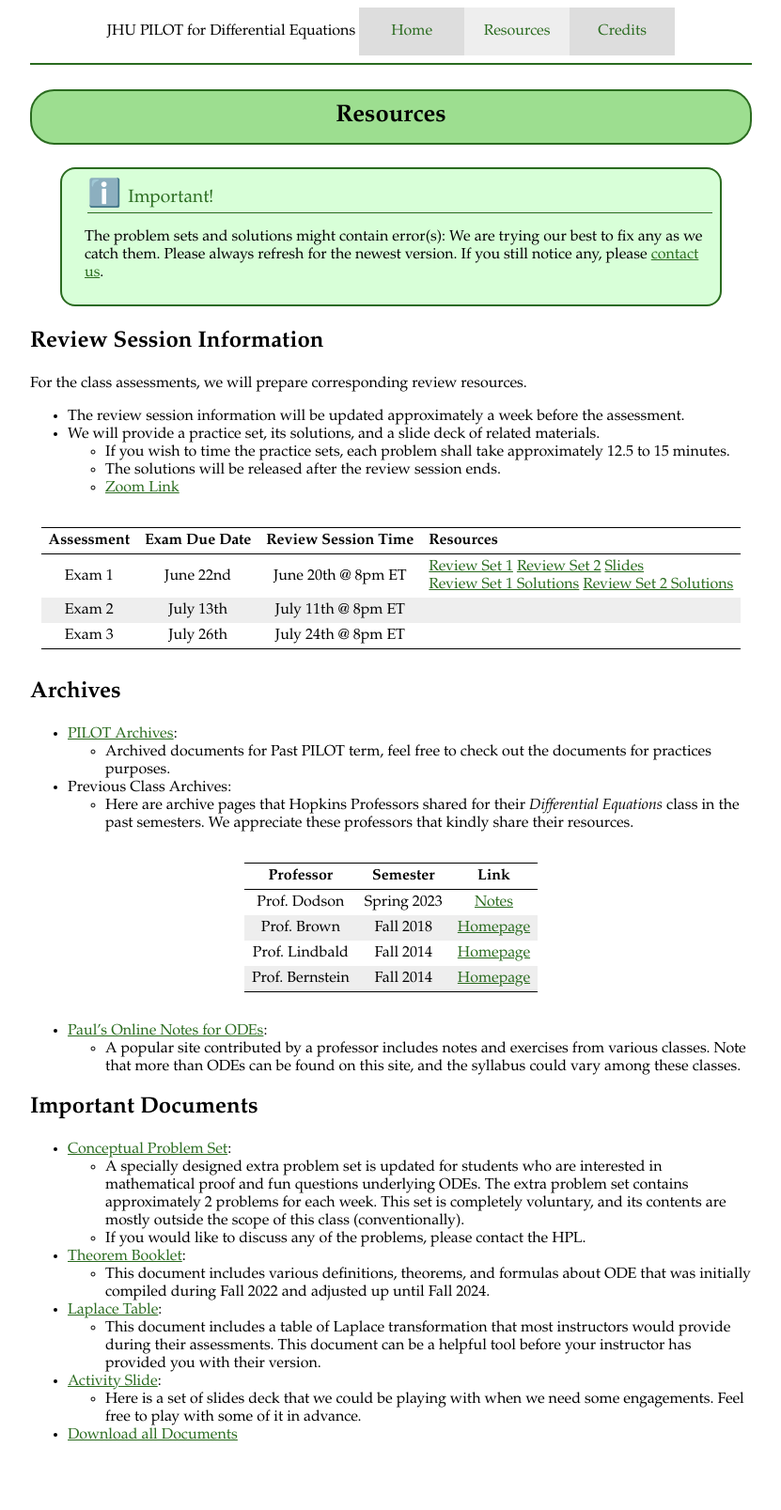
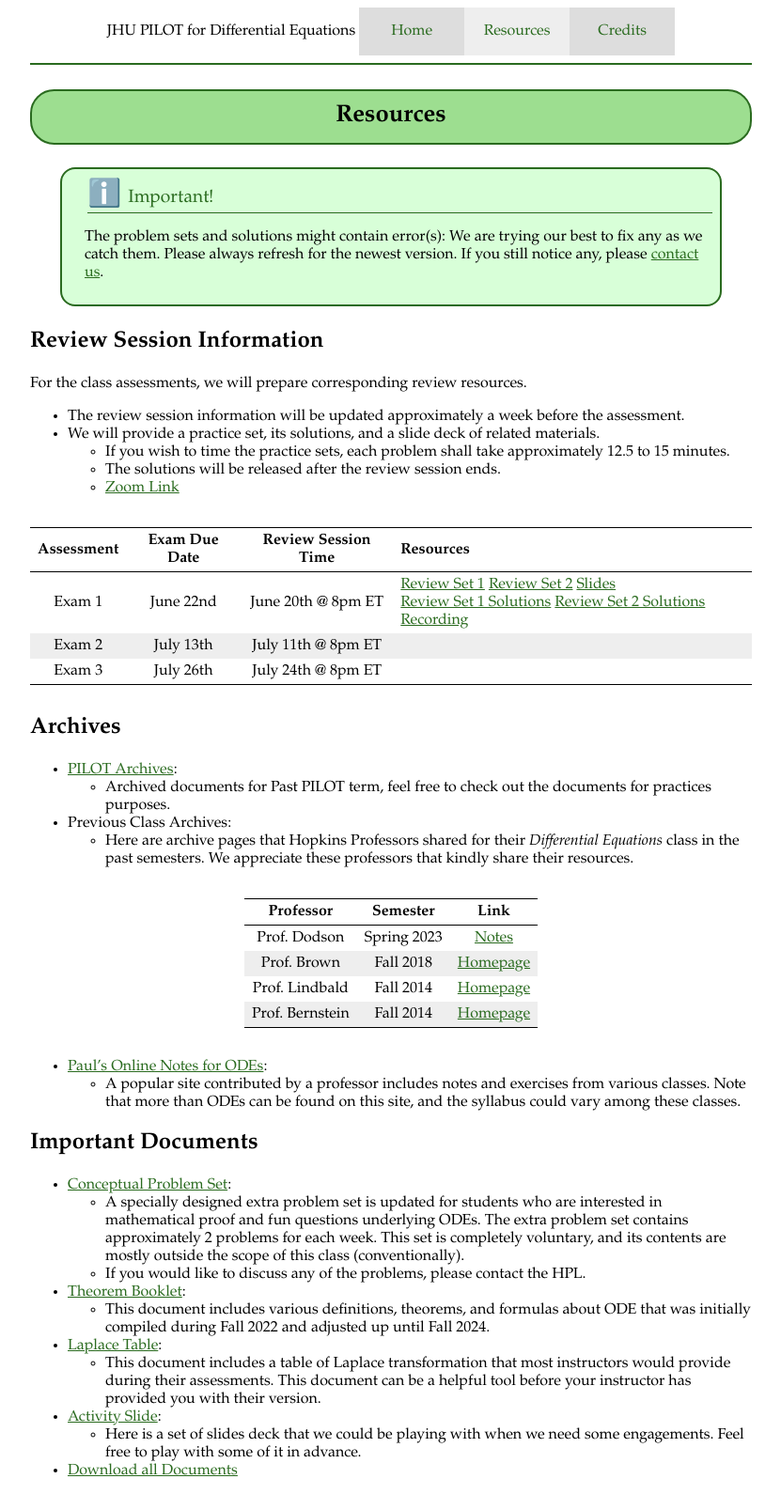
Before and after one commit to JHU-ODE-PILOT/SU25, a Jekyll site: the page built from resources.md, in a window 1280 px wide. Shown: the whole page at 94% size, without its empty margins (224-1055 px from the left). Built offline with Jekyll 4.4.1, drawn with Linux system fonts in a browser that asks for light colours; before the commit the page ends 1569 px from its top, so only the background shows below that.

Commit message:
recording uploaded

```diff
--- a/resources.md
+++ b/resources.md
@@ -22,7 +22,7 @@ For the class assessments, we will prepare corresponding review resources.
 
 | Assessment | Exam Due Date | Review Session Time | Resources |
 |:----------:|:---------:|:-------------------:|:----------|
-| Exam 1 | June 22nd | June 20th @ 8pm ET | [Review Set 1](/PSets/Exam_1-PS1.pdf) [Review Set 2](/PSets/Exam_1-PS2.pdf) [Slides](/PSets/Exam_1-Slides.pdf) <br> [Review Set 1 Solutions](/PSets/Exam_1-PS1-solutions.pdf) [Review Set 2 Solutions](/PSets/Exam_1-PS2-solutions.pdf) |
+| Exam 1 | June 22nd | June 20th @ 8pm ET | [Review Set 1](/PSets/Exam_1-PS1.pdf) [Review Set 2](/PSets/Exam_1-PS2.pdf) [Slides](/PSets/Exam_1-Slides.pdf) <br> [Review Set 1 Solutions](/PSets/Exam_1-PS1-solutions.pdf) [Review Set 2 Solutions](/PSets/Exam_1-PS2-solutions.pdf) [Recording](https://youtu.be/Muc4yEnJ7II)|
 | Exam 2 | July 13th | July 11th @ 8pm ET |  |
 | Exam 3 | July 26th | July 24th @ 8pm ET |  |
 
```
